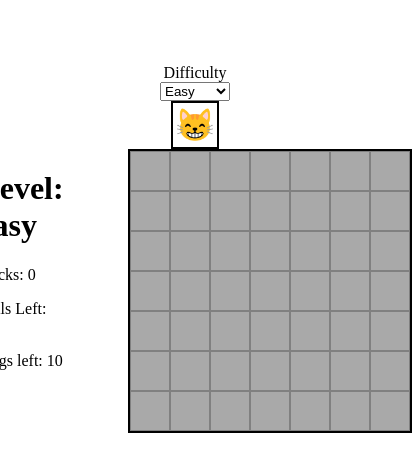
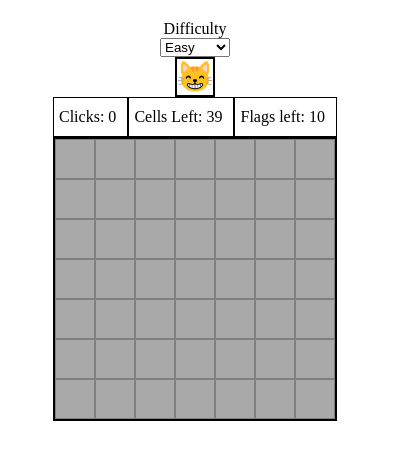
Before and after one commit to soumy9/minesweeper, a React (Create React App) app: page / in a window 390 px wide. Shown: the top 472 px of the page, 412 px wide, since content can reach past the window. Built offline with nearby package versions, Linux system fonts and the light colour scheme.

Commit message:
Added typescript to react components, added mobile-friendly styles to grid

```diff
--- a/src/App.css
+++ b/src/App.css
@@ -1,27 +1,42 @@
+html {
+	font-size: 10px;
+}
+p {
+	margin: 0;
+}
 .App {
-  margin: 4rem 7rem;
+	font-size: 1.6rem;
+  margin: 2rem 0;
   display: flex;
   flex-direction: column;
   align-items: center;
 }
 .Grid {
   display: flex;
-  flex-direction: row;
+  flex-direction: column;
   justify-content: space-between;
 }
 .grid {
   display: flex;
   flex-direction: column;
   border: 2px solid black;
-	margin-left: 4rem;
+}
+.game-stats {
+	display: flex;
+	flex-direction: row;
+}
+.info-cell {
+	border: 1px solid;
+	flex-grow: 1;
+	padding: 1rem 0.5rem;
 }
 .row {
   display: flex;
   flex-direction: row;
 }
 .cell {
-  width: 40px;
-  height: 40px;
+  width: 4rem;
+  height: 4rem;
   padding: 0;
   display: flex;
   border: 1px solid gray;
@@ -29,6 +44,16 @@
   border-radius: 0;
   justify-content: center;
   align-items: center;
+}
+
+.medium .cell {
+	width: 3rem;
+  height: 3rem;
+}
+
+.hard .cell {
+	width: 2.3rem;
+	height: 2.3rem;
 }
 
 .covered {
@@ -70,12 +95,23 @@
 .restart-btn {
   cursor: pointer;
   display: flex;
-  width: 3rem;
-  height: 3rem;
-  font-size: 2rem;
+  width: 4rem;
+  height: 4rem;
+  font-size: 3rem;
   justify-content: center;
   align-items: center;
   background-color: white;
   border: 2px solid black;
   border-radius: 0;
+	line-height: 1rem;
 }
+
+/*Tablet*/
+@media screen and (min-width: 768px) {
+
+}
+
+/*Desktop*/
+@media screen and (min-width: 1248px) {
+
+}
--- a/src/App.tsx
+++ b/src/App.tsx
@@ -58,8 +58,8 @@ function App() {
   };
   return (
     <div className="App">
-      <label>Difficulty</label>
-      <select value={difficulty} onChange={difficultyChangeHandler}>
+      <label htmlFor="difficultyLevel">Difficulty</label>
+      <select value={difficulty} onChange={difficultyChangeHandler} id="difficultyLevel">
         <option value={0}>Easy</option>
         <option value={1}>Medium</option>
         <option value={2}>Hard</option>
@@ -67,11 +67,14 @@ function App() {
       <button onClick={restartHandler} className="restart-btn">
         {catState}
       </button>
-      {/*This key prop can be used to re-draw the entire Grid component*/}
       <Grid
-        {...difficultyLevels[difficulty]}
+        height={difficultyLevels[difficulty].height}
+				width={difficultyLevels[difficulty].height}
+				mines={difficultyLevels[difficulty].mines}
+				//This key prop can be used to re-draw the entire Grid component
         key={reRenderKey}
         setCatState={setCatState}
+				levelName={difficultyLevels[difficulty].levelName}
       />
     </div>
   );
--- a/src/GameStats.tsx
+++ b/src/GameStats.tsx
@@ -1,25 +1,23 @@
-const GameStats = (props:{
-	isGameOver:boolean;
-	levelName:string;
-	clicks:number;
-	cellsLeft:number;
-	flagsCount:number;
-	isGameWon:boolean;
+type GameStatsProps = {
+  isGameOver: boolean;
+  clicks: number;
+  cellsLeft: number;
+  flagsCount: number;
+  isGameWon: boolean;
+};
+
+const GameStats: React.FC<GameStatsProps> = ({
+  isGameOver,
+  clicks,
+  cellsLeft,
+  flagsCount,
+  isGameWon,
 }) => {
-	const {isGameOver,levelName,clicks,cellsLeft,flagsCount,isGameWon}=props;
   return (
     <div className="game-stats">
-      <h1>Level: {levelName}</h1>
-      <p>Clicks: {clicks}</p>
-      <p>Cells Left: {cellsLeft}</p>
-      <p>Flags left: {flagsCount}</p>
-      {isGameOver ? (
-        isGameWon ? (
-          <p>🎉You won 🎉</p>
-        ) : (
-          <p>GAME OVER!!!!💣</p>
-        )
-      ) : null}
+      <p className="info-cell">Clicks: {clicks}</p>
+      <p className="info-cell">Cells Left: {cellsLeft}</p>
+      <p className="info-cell">Flags left: {flagsCount}</p>
     </div>
   );
 };
--- a/src/Grid.tsx
+++ b/src/Grid.tsx
@@ -3,14 +3,16 @@ import MineSweeper from "./minesweeper";
 import "./App.css";
 import { catStates } from "./App";
 import GameStats from "./GameStats";
-const Grid = (props: {
-  height: number;
+
+type GridProps = {
+	height: number;
   width: number;
   mines: number;
-  levelName: string;
+	levelName:string;
   setCatState: React.Dispatch<React.SetStateAction<string>>;
-}) => {
-  const { height, width, mines, levelName, setCatState } = props;
+}
+const Grid = (props: GridProps): JSX.Element => {
+  const { height, width, mines, setCatState, levelName } = props;
   const [grid, setGrid] = useState<number[][]>([]);
   const [isGameOver, setIsGameOver] = useState<boolean>(false);
   const [isGameWon, setIsGameWon] = useState<boolean>(false);
@@ -155,11 +157,10 @@ const Grid = (props: {
     setFlagsCount(mines - flagPositions.size);
   }, [mines, flagPositions]);
   return (
-    <div className="Grid">
+    <div className={`Grid${levelName?' '+levelName:''}`}>
       <GameStats
         isGameOver={isGameOver}
         isGameWon={isGameWon}
-        levelName={levelName}
         cellsLeft={cellsLeft}
         clicks={clicks}
         flagsCount={flagsCount}
```
Also changed, not shown: src/GameStatus.tsx (added, +23 -0 lines).
